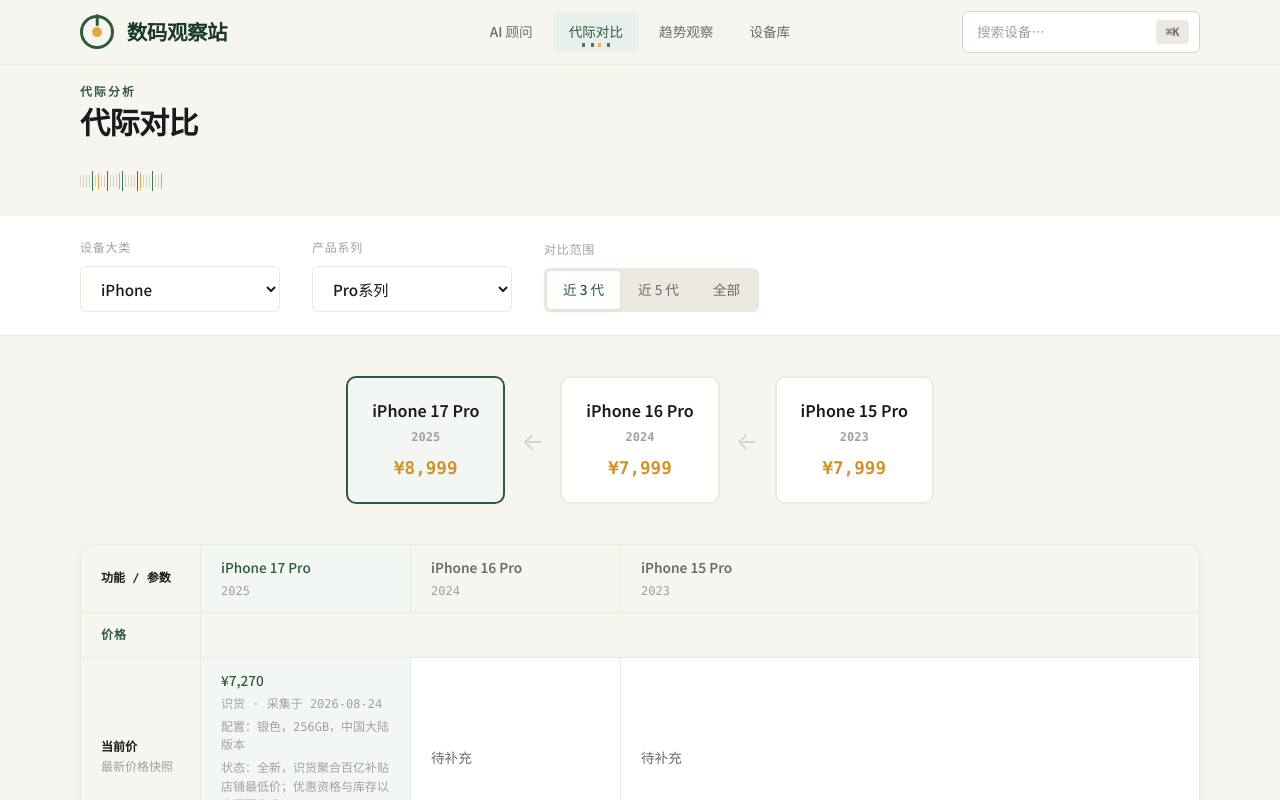
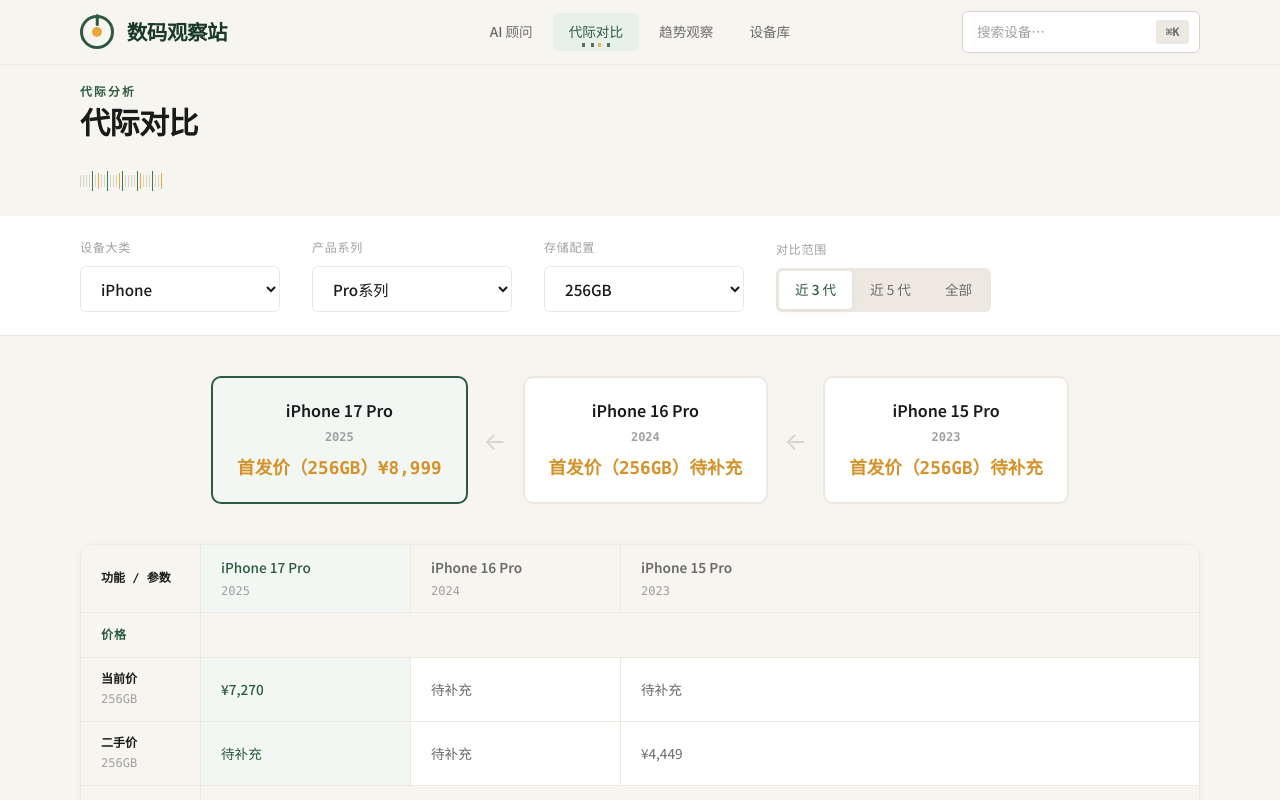
Before and after one commit to LighthouseXy/ai-device-evolution, a Next.js app: page /compare in a window 1280 px wide. Shown: the top 800 px of the page. Built offline with nearby package versions, Linux system fonts and the light colour scheme.

Commit message:
feat(compare): align prices by storage

```diff
--- a/scripts/audit-device-data-quality.mjs
+++ b/scripts/audit-device-data-quality.mjs
@@ -296,6 +296,9 @@
 
 // 这些值曾因共享产品页抓取而串到相邻型号，固定回归断言可阻止同类错误重新进入比较结果。
 const correctedSpecs = {
+  "macbook-air-13-2018": {
+    storage: "128GB / 256GB / 512GB / 1.5TB",
+  },
   "ipad-air-m2-2024": {
     screenSize: 10.86,
   },
--- a/scripts/sync-apple-zh-cn-data.mjs
+++ b/scripts/sync-apple-zh-cn-data.mjs
@@ -1015,7 +1015,7 @@
 function parseStorage(blocks) {
   const values = [];
   for (const block of blocks) {
-    for (const match of block.matchAll(/\b(\d+(?:GB|TB))\b/g)) values.push(match[1]);
+    for (const match of block.matchAll(/\b(\d+(?:\.\d+)?(?:GB|TB))\b/g)) values.push(match[1]);
   }
   const normalized = unique(values);
   return normalized.length ? normalized.join(" / ") : null;
@@ -1029,7 +1029,7 @@
   const values = [];
   const evidence = [];
   for (const block of blocks) {
-    const matches = [...block.matchAll(/\b(\d+(?:GB|TB))\b/g)];
+    const matches = [...block.matchAll(/\b(\d+(?:\.\d+)?(?:GB|TB))\b/g)];
     for (let index = 0; index < matches.length; index += 1) {
       const match = matches[index];
       const chunk = block.slice(match.index, matches[index + 1]?.index ?? block.length).trim();
--- a/src/app/compare/page.tsx
+++ b/src/app/compare/page.tsx
@@ -24,6 +24,7 @@
 
 type SearchParams = {
   series?: string | string[];
+  storage?: string | string[];
   window?: string | string[];
 };
 
@@ -35,42 +36,78 @@
   getMeta?: (device: (typeof allDevicesFlat)[number]) => string[] | null;
   isNumeric?: boolean;
   isCurrency?: boolean;
+  showChange?: boolean;
 };
 
-function formatPriceMeta(price: PriceField | undefined) {
-  if (typeof price?.value !== "number") return null;
+const STORAGE_PATTERN = /(\d+(?:\.\d+)?)\s*(TB|GB)/gi;
 
-  const source = [price.sourceName, price.observedAt ? `采集于 ${price.observedAt}` : null]
-    .filter((value): value is string => Boolean(value))
-    .join(" · ");
-  const lines = [
-    source,
-    price.configuration ? `配置：${price.configuration}` : null,
-    price.condition ? `状态：${price.condition}` : null,
-  ].filter((value): value is string => Boolean(value));
-
-  return lines.length > 0 ? lines : null;
+function storageSizeInGb(storage: string) {
+  const match = storage.match(/^(\d+(?:\.\d+)?)(TB|GB)$/i);
+  if (!match) return Number.POSITIVE_INFINITY;
+  const value = Number(match[1]);
+  return match[2].toUpperCase() === "TB" ? value * 1024 : value;
 }
 
-const comparisonFields: ComparisonField[] = [
-  {
-    group: "价格",
-    label: "当前价",
-    hint: "最新价格快照",
-    getValue: (device) => formatMaybeCurrency(device.currentPrice?.value ?? undefined),
-    getMeta: (device) => formatPriceMeta(device.currentPrice),
-    isNumeric: true,
-    isCurrency: true,
-  },
-  {
-    group: "价格",
-    label: "二手价",
-    hint: "二手价格快照",
-    getValue: (device) => formatMaybeCurrency(device.usedPrice?.value ?? undefined),
-    getMeta: (device) => formatPriceMeta(device.usedPrice),
-    isNumeric: true,
-    isCurrency: true,
-  },
+function extractStorageOptions(value: string | undefined) {
+  if (!value) return [];
+  return Array.from(value.matchAll(STORAGE_PATTERN), (match) => `${match[1]}${match[2].toUpperCase()}`);
+}
+
+function getDeviceStorageOptions(device: (typeof allDevicesFlat)[number]) {
+  return extractStorageOptions(device.specs?.storage as string | undefined);
+}
+
+function buildStorageOptions(devices: (typeof allDevicesFlat)[number][]) {
+  return Array.from(new Set(devices.flatMap(getDeviceStorageOptions))).sort(
+    (left, right) => storageSizeInGb(left) - storageSizeInGb(right),
+  );
+}
+
+function pickDefaultStorage(
+  devices: (typeof allDevicesFlat)[number][],
+  storageOptions: string[],
+) {
+  return storageOptions
+    .map((storage) => ({
+      storage,
+      count: devices.filter((device) => getDeviceStorageOptions(device).includes(storage)).length,
+    }))
+    .sort(
+      (left, right) =>
+        right.count - left.count || storageSizeInGb(left.storage) - storageSizeInGb(right.storage),
+    )[0]?.storage ?? "";
+}
+
+function getPriceStorage(
+  device: (typeof allDevicesFlat)[number],
+  price: PriceField | undefined,
+) {
+  const configuration = price?.configuration?.toUpperCase().replaceAll(" ", "");
+  if (!configuration) return null;
+  return getDeviceStorageOptions(device).find((storage) => configuration.includes(storage)) ?? null;
+}
+
+function getPriceForStorage(
+  device: (typeof allDevicesFlat)[number],
+  priceType: "launch" | "current" | "used",
+  storage: string,
+) {
+  const storageOptions = getDeviceStorageOptions(device);
+  if (!storageOptions.includes(storage)) return "未提供";
+
+  if (priceType === "launch") {
+    return storageOptions[0] === storage
+      ? formatMaybeCurrency(device.launchPrice)
+      : "待补充";
+  }
+
+  const price = priceType === "current" ? device.currentPrice : device.usedPrice;
+  return getPriceStorage(device, price) === storage
+    ? formatMaybeCurrency(price?.value ?? undefined)
+    : "待补充";
+}
+
+const deviceComparisonFields: ComparisonField[] = [
   { group: "性能", label: "芯片", hint: "处理器", getValue: (device) => device.chip || "待补充" },
   {
     group: "性能",
@@ -118,7 +155,36 @@
   },
 ];
 
+function buildComparisonFields(storage: string): ComparisonField[] {
+  return [
+    {
+      group: "价格",
+      label: "当前价",
+      hint: storage,
+      getValue: (device) => getPriceForStorage(device, "current", storage),
+      isNumeric: true,
+      isCurrency: true,
+      showChange: false,
+    },
+    {
+      group: "价格",
+      label: "二手价",
+      hint: storage,
+      getValue: (device) => getPriceForStorage(device, "used", storage),
+      isNumeric: true,
+      isCurrency: true,
+      showChange: false,
+    },
+    ...deviceComparisonFields,
+  ];
+}
+
 function normalizeSeries(value: string | string[] | undefined) {
+  const raw = Array.isArray(value) ? value[0] : value;
+  return typeof raw === "string" && raw.trim().length > 0 ? raw : "";
+}
+
+function normalizeStorage(value: string | string[] | undefined) {
   const raw = Array.isArray(value) ? value[0] : value;
   return typeof raw === "string" && raw.trim().length > 0 ? raw : "";
 }
@@ -183,7 +249,7 @@
 ): ChangedField[] {
   if (!previous || !latest) return [];
 
-  return comparisonFields
+  return deviceComparisonFields
     .map((field) => {
       const previousValue = buildComparisonValue(previous, field);
       const currentValue = buildComparisonValue(latest, field);
@@ -254,7 +320,13 @@
     });
 }
 
-function CompareOverview({ devices }: { devices: (typeof allDevicesFlat)[number][] }) {
+function CompareOverview({
+  devices,
+  storage,
+}: {
+  devices: (typeof allDevicesFlat)[number][];
+  storage: string;
+}) {
   return (
     <div className="compare-overview">
       {devices.map((device, index) => (
@@ -266,7 +338,9 @@
           >
             <div className="compare-overview-model">{device.model}</div>
             <div className="compare-overview-year">{device.releaseYear}</div>
-            <div className="compare-overview-price">{formatMaybeCurrency(device.launchPrice)}</div>
+            <div className="compare-overview-price">
+              首发价（{storage}）{getPriceForStorage(device, "launch", storage)}
+            </div>
           </Link>
         </div>
       ))}
@@ -276,9 +350,12 @@
 
 function CompareTable({
   devices,
+  storage,
 }: {
   devices: (typeof allDevicesFlat)[number][];
+  storage: string;
 }) {
+  const comparisonFields = buildComparisonFields(storage);
   const groupedFields = Array.from(
     comparisonFields.reduce((groups, field) => {
       const fields = groups.get(field.group) ?? [];
@@ -315,7 +392,7 @@
               {fields.map((field) => {
                 const latestValue = latest ? buildComparisonValue(latest, field) : "待补充";
                 const previousValue = previous ? buildComparisonValue(previous, field) : "待补充";
-                const hasChanged = latestValue !== previousValue;
+                const hasChanged = field.showChange !== false && latestValue !== previousValue;
 
                 return (
                   <div className="compare-v2-row" key={`${group}-${field.label}`} style={{ gridTemplateColumns }}>
@@ -383,6 +460,10 @@
     .map((category) => ({ value: category, label: categoryLabels[category] }));
   const selectedWindow = normalizeWindow(resolvedSearchParams.window);
   const seriesDevices = getDevicesByComparisonGroupKeyFlat(selectedSeries);
+  const storageOptions = buildStorageOptions(seriesDevices);
+  const defaultStorage = pickDefaultStorage(seriesDevices, storageOptions);
+  const requestedStorage = normalizeStorage(resolvedSearchParams.storage);
+  const selectedStorage = storageOptions.includes(requestedStorage) ? requestedStorage : defaultStorage;
   const visibleDevices = (
     selectedWindow === "all"
       ? seriesDevices.slice()
@@ -422,6 +503,8 @@
             categories={categoryOptions}
             selectedCategory={selectedCategory}
             selectedSeries={selectedSeries}
+            storageOptions={storageOptions}
+            selectedStorage={selectedStorage}
             selectedWindow={selectedWindow}
           />
 
@@ -435,6 +518,7 @@
               ].map((item) => {
                 const params = new URLSearchParams();
                 params.set("series", selectedSeries);
+                params.set("storage", selectedStorage);
                 params.set("window", item.key);
                 const active = item.key === selectedWindow;
 
@@ -456,8 +540,8 @@
 
       <section className="compare-section">
         <div className="compare-inner">
-          <CompareOverview devices={visibleDevices} />
-          <CompareTable devices={visibleDevices} />
+          <CompareOverview devices={visibleDevices} storage={selectedStorage} />
+          <CompareTable devices={visibleDevices} storage={selectedStorage} />
           <CompareInsight analysis={analysis} />
         </div>
       </section>
--- a/src/components/CompareSeriesSelect.tsx
+++ b/src/components/CompareSeriesSelect.tsx
@@ -11,6 +11,8 @@
   categories: Array<{ label: string; value: string }>;
   selectedCategory: string;
   selectedSeries: string;
+  storageOptions: string[];
+  selectedStorage: string;
   selectedWindow: string;
 };
 
@@ -19,6 +21,8 @@
   categories,
   selectedCategory,
   selectedSeries,
+  storageOptions,
+  selectedStorage,
   selectedWindow,
 }: CompareSeriesSelectProps) {
   const router = useRouter();
@@ -26,6 +30,15 @@
 
   const navigateToSeries = (series: string) => {
     const params = new URLSearchParams({ series, window: selectedWindow });
+    router.push(`/compare?${params.toString()}`);
+  };
+
+  const navigateToStorage = (storage: string) => {
+    const params = new URLSearchParams({
+      series: selectedSeries,
+      storage,
+      window: selectedWindow,
+    });
     router.push(`/compare?${params.toString()}`);
   };
 
@@ -70,6 +83,25 @@
           ))}
         </select>
       </div>
+
+      <div className="compare-selector-group">
+        <label className="compare-selector-label" htmlFor="compare-storage">
+          存储配置
+        </label>
+        <select
+          id="compare-storage"
+          name="storage"
+          className="compare-select-control"
+          value={selectedStorage}
+          onChange={(event) => navigateToStorage(event.currentTarget.value)}
+        >
+          {storageOptions.map((storage) => (
+            <option key={storage} value={storage}>
+              {storage}
+            </option>
+          ))}
+        </select>
+      </div>
     </>
   );
 }
```
Also changed, not shown: src/data/apple-devices-db.json.
